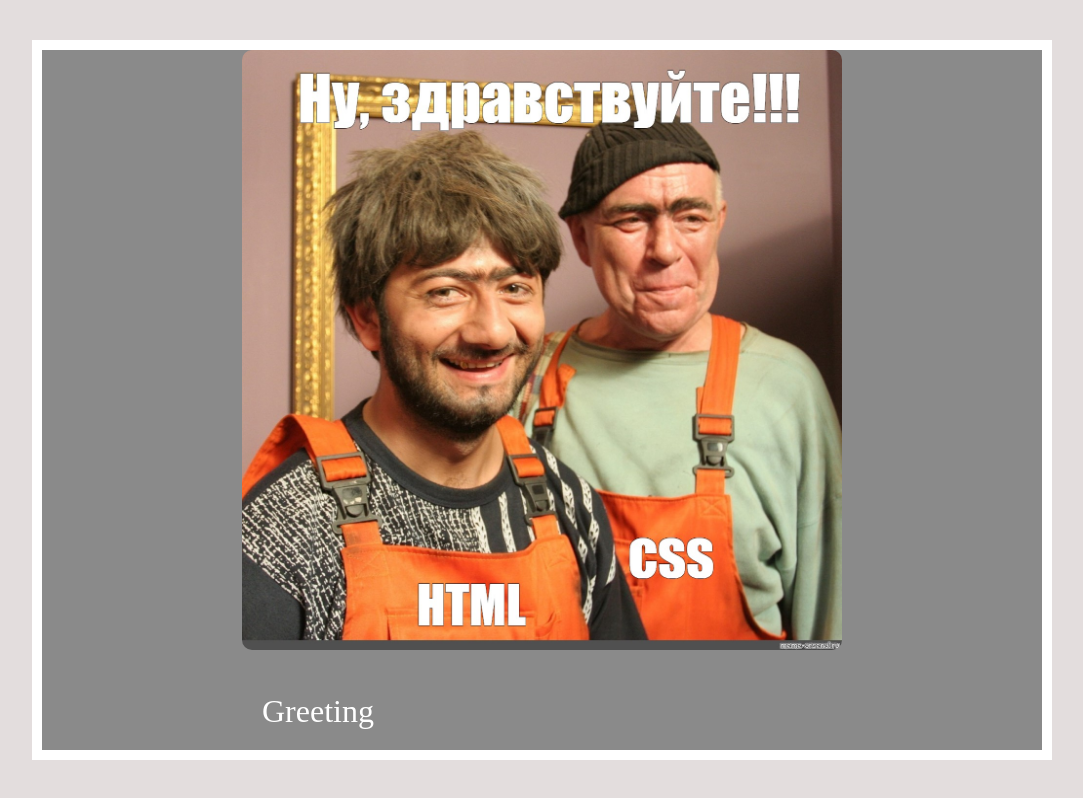
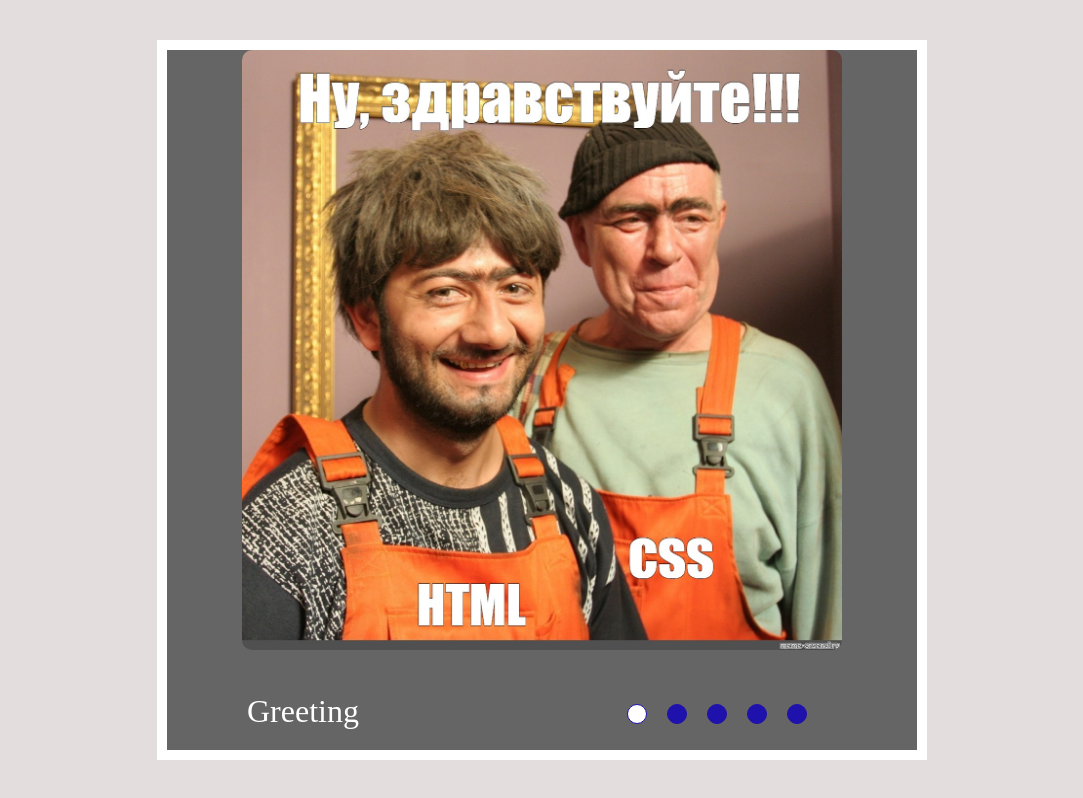
Before and after one commit to AlexK547/cssMemeSlider, a plain HTML site: page cssMemeSlider/index.html in a window 1280 px wide. Shown: the whole page, without its empty margins (98-1181 px from the left). Drawn offline with Linux system fonts and the light colour scheme.

Commit message:
feat: add switch mems (Sun, Sep 15, 2024 09:26:17 AM)

```diff
--- a/cssMemeSlider/index.html
+++ b/cssMemeSlider/index.html
@@ -10,13 +10,13 @@
     <main>
       <section class="slider">
         <div class="slider__items">
-          <input type="radio" id="slider__card1" checked />
-          <input type="radio" id="slider__card2" />
-          <input type="radio" id="slider__card3" />
-          <input type="radio" id="slider__card4" />
-          <input type="radio" id="slider__card5" />
+          <input type="radio" name="sl" id="slider__card1" checked />
+          <input type="radio" name="sl" id="slider__card2" />
+          <input type="radio" name="sl" id="slider__card3" />
+          <input type="radio" name="sl" id="slider__card4" />
+          <input type="radio" name="sl" id="slider__card5" />
 
-          <div class="slider__card">
+          <div class="slider__card slider__card_first">
             <img src="./assets/img/image1.JPG" alt="image" />
             <p>Greeting</p>
           </div>
@@ -36,6 +36,24 @@
             <img src="./assets/img/image5.JPG" alt="image" />
             <p>Frontend roadmap</p>
           </div>
+
+          <div class="nav">
+            <label for="slider__card1" class="nav__bar">
+              <div class="nav__bar-item"></div>
+            </label>
+            <label for="slider__card2" class="nav__bar">
+              <div class="nav__bar-item"></div>
+            </label>
+            <label for="slider__card3" class="nav__bar">
+              <div class="nav__bar-item"></div>
+            </label>
+            <label for="slider__card4" class="nav__bar">
+              <div class="nav__bar-item"></div>
+            </label>
+            <label for="slider__card5" class="nav__bar">
+              <div class="nav__bar-item"></div>
+            </label>
+          </div>
         </div>
       </section>
     </main>
--- a/cssMemeSlider/styles.css
+++ b/cssMemeSlider/styles.css
@@ -15,9 +15,13 @@ main {
     justify-content: center;
 }
 .slider {
-    width: 1000px;
+    position: absolute;
+    top: 50%;
+    left: 50%;
+    transform: translate(-50%, -50%);
+    width: 750px;
     height: 700px;
-    overflow: scroll;
+    overflow: hidden;
     border: 10px solid #fff;
 }
 input {
@@ -25,10 +29,11 @@ input {
     visibility: hidden;
 }
 .slider__items {
+    position: relative;
     width: 500%;
     height: 100%;
     display: flex;
-    background-color: rgb(138, 138, 138);
+    background-color: rgb(101, 101, 101);
 }
 .slider__card {
     position: relative;
@@ -45,8 +50,66 @@ input {
 }
 .slider__card p {
     position: absolute;
-    left: 220px;
+    left: 80px;
     bottom: 20px;
     color: #fff;
     font-size: 32px;
 }
+
+.nav {
+    position: absolute;
+    bottom: 16px;
+    left: 450px;
+    display: flex;
+}
+.nav__bar {
+    height: 40px;
+    width: 40px;
+    display: flex;
+    align-items: center;
+    justify-content: center;
+}
+.nav__bar-item {
+    height: 18px;
+    width: 18px;
+    margin: 6px;
+    cursor: pointer;
+    background-color: #1e11ac;
+    border: 1px solid #1e11ac;
+    border-radius: 50%;
+    transition: all 0.5s ease;
+}
+.nav__bar:hover > .nav__bar-item {
+    background-color: #c6c5c5;
+}
+
+#slider__card1:checked ~ .slider__card_first {
+    margin-left: 0%;
+}
+#slider__card1:checked ~ .nav .nav__bar:nth-child(1) .nav__bar-item {
+    background-color: #fff;
+}
+#slider__card2:checked ~ .slider__card_first {
+    margin-left: -20%;
+}
+#slider__card2:checked ~ .nav .nav__bar:nth-child(2) .nav__bar-item {
+    background-color: #fff;
+}
+#slider__card3:checked ~ .slider__card_first {
+    margin-left: -40%;
+}
+#slider__card3:checked ~ .nav .nav__bar:nth-child(3) .nav__bar-item {
+    background-color: #fff;
+}
+#slider__card4:checked ~ .slider__card_first {
+    margin-left: -60%;
+}
+#slider__card4:checked ~ .nav .nav__bar:nth-child(4) .nav__bar-item {
+    background-color: #fff;
+}
+#slider__card5:checked ~ .slider__card_first {
+    margin-left: -80%;
+}
+#slider__card5:checked ~ .nav .nav__bar:nth-child(5) .nav__bar-item {
+    background-color: #fff;
+}
```
